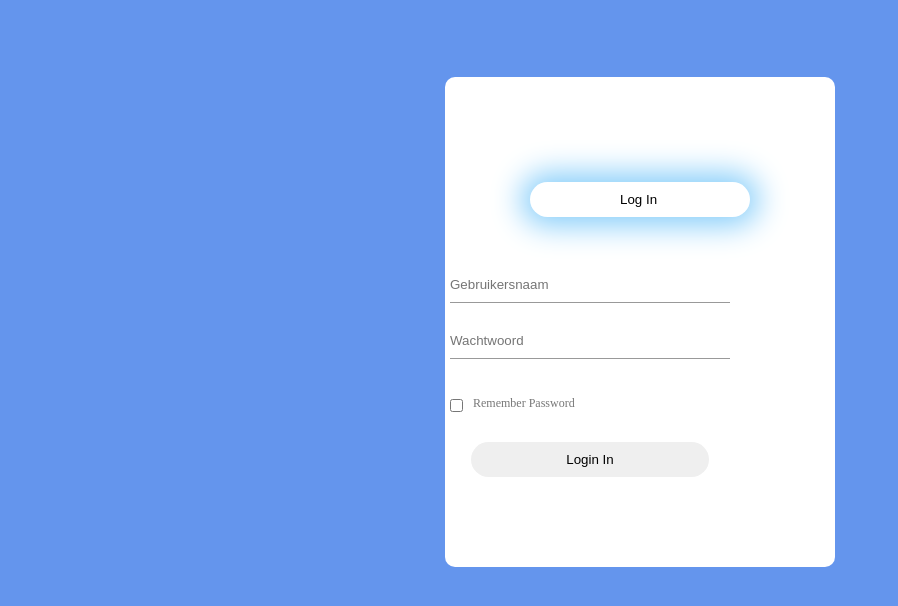
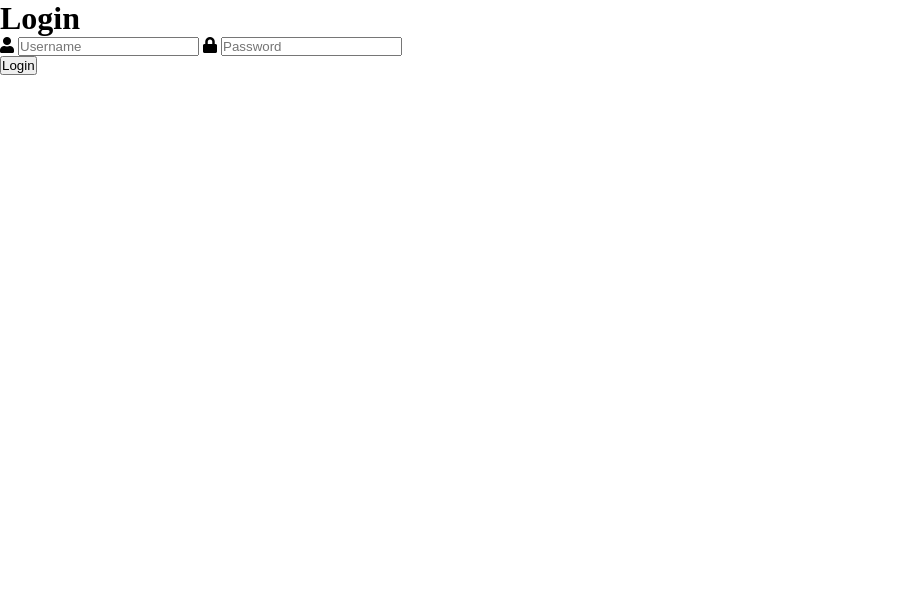
Before and after one commit to Sema-1054531/werkplaats-2-mvc, a Flask app: template templates/index.html in a window 1280 px wide. Shown: the top 606 px of the page, without its empty margins (0-898 px from the left). Run offline with Flask 2, Linux system fonts and the light colour scheme; the template is opened without the code that fills it, so the values that code supplies are empty.

Commit message:
FIXED: BUGFIX

```diff
--- a/templates/index.html
+++ b/templates/index.html
@@ -1,23 +1,32 @@
-<!DOCTYPE html>
-<html lang="en">
+ <!DOCTYPE html>
+<html>
+
 <head>
-    <title>Login In and Registration Form</title>
-    <link rel="stylesheet" href="style.css">
+    <meta charset="utf-8">
+    <title>Login</title>
+    <link rel="stylesheet" href="{{ url_for('static', filename='style.css') }}">
+    <link rel="stylesheet" href="https://use.fontawesome.com/releases/v5.7.1/css/all.css">
 </head>
+
 <body>
-    <div class="hero">
-        <div class="form-box">
-                <div class="button-box">
-                <div id="btn"></div>
-                <button type="button" class="toggle-btn">Log In</button>
-            </div>
-            <form class="input-group">
-                <input type="text" class="input-field" placeholder="Gebruikersnaam" required>
-                <input type="text" class="input-field" placeholder="Wachtwoord" required>
-                <input type="checkbox" class="chech-box"><span>Remember Password</span>
-                <button type="submit" class="submit-btn">Login In</button>
-            </form>
+    <div class="login">
+        <h1>Login</h1>
+        <div class="links">
+
+        </div>
+        <form action="{{ url_for('login') }}" method="POST">
+            <label for="username">
+                <i class="fas fa-user"></i>
+            </label>
+            <input type="text" name="username" placeholder="Username" id="username" required>
+            <label for="password">
+                <i class="fas fa-lock"></i>
+            </label>
+            <input type="password" name="password" placeholder="Password" id="password" required>
+            <div class="msg">{{ msg }}</div>
+            <input type="submit" value="Login">
+        </form>
     </div>
+</body>
 
-</body>
 </html>
```
Also changed, not shown: databases/testcorrect_vragen.db.
